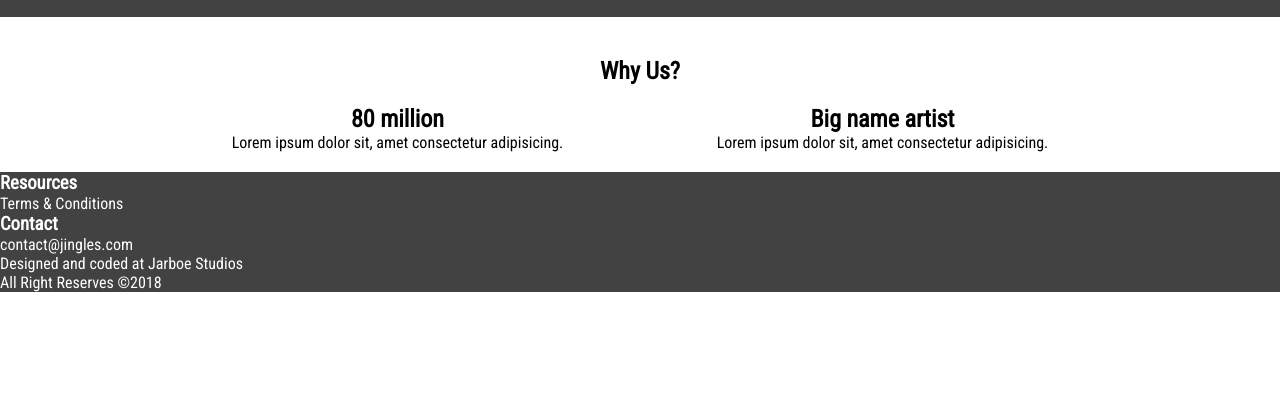
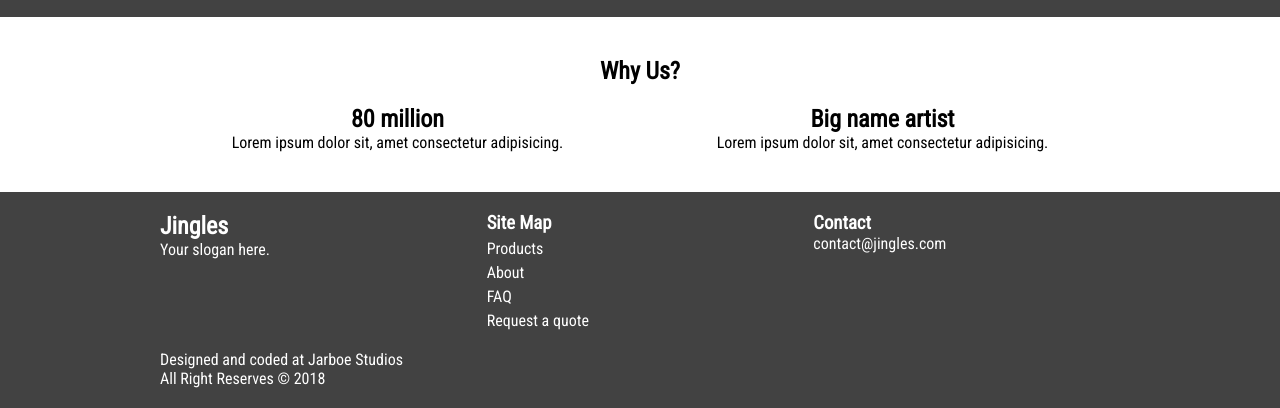
Before and after one commit to andrejarboe/jinglesV2, a Gatsby site: page / in a window 1280 px wide. Shown: the part 921-1329 px from the top of the page. Before the commit the page ends 1213 px from the top, so only its background shows below. Built offline with nearby package versions, Linux system fonts and the light colour scheme; Gatsby itself is replaced by a stand-in of ours.

Commit message:
add footer grid

```diff
--- a/src/components/Footer/Footer.css
+++ b/src/components/Footer/Footer.css
@@ -3,7 +3,27 @@
   --secondary: #fff;
 }
 
-footer{
+footer {
+
     background: var(--primary);
     color: var(--secondary);
+    padding: 20px 0;
 }
+
+footer .footer-container {
+  display: grid;
+  grid-template-columns: repeat(3, 1fr);
+    grid-gap:20px;
+}
+
+.footer-container {
+  margin: 0 auto;
+  max-width: 960px;
+
+}
+
+.site-map{
+    display: grid;
+    grid-gap: 5px;
+
+}
--- a/src/components/Footer/Footer.jsx
+++ b/src/components/Footer/Footer.jsx
@@ -7,16 +7,34 @@ export default class Footer extends Component {
   render() {
     return (
       <footer>
-        <div className="resources">
-          <h3>Resources</h3>
-          <Link>Terms & Conditions</Link>
+          <div className="footer-container">
+
+          <div className="footer-logo">
+            <h2>Jingles</h2>
+            <p>Your slogan here.</p>
+          </div>
+        <div className="site-map">
+          <h3>Site Map</h3>
+          <Link to="/">Products</Link>
+          <Link to="/">About</Link>
+          <Link to="/">FAQ</Link>
+          <Link to="/contact">
+            Request a quote
+          </Link>
         </div>
         <div className="contact">
           <h3>Contact</h3>
           <p>contact@jingles.com</p>
-          <a href="https://www.jarboestudios.com/" target="_blank">Designed and coded at Jarboe Studios</a>
-          <p>All Right Reserves &copy;2018</p>
+
         </div>
+        <div className="copy-right">
+        <a href="https://www.jarboestudios.com/" target="_blank">
+            Designed and coded at Jarboe Studios
+          </a>
+          <p>All Right Reserves &copy; 2018</p>
+        </div>
+
+          </div>
       </footer>
     );
   }
--- a/src/css/index.css
+++ b/src/css/index.css
@@ -109,6 +109,7 @@ section {
   grid-template-columns: repeat(2, 1fr);
   grid-template-areas: inherit;
   grid-gap: 10px;
+  padding-bottom: 20px;
 }
 
 .why {
```
